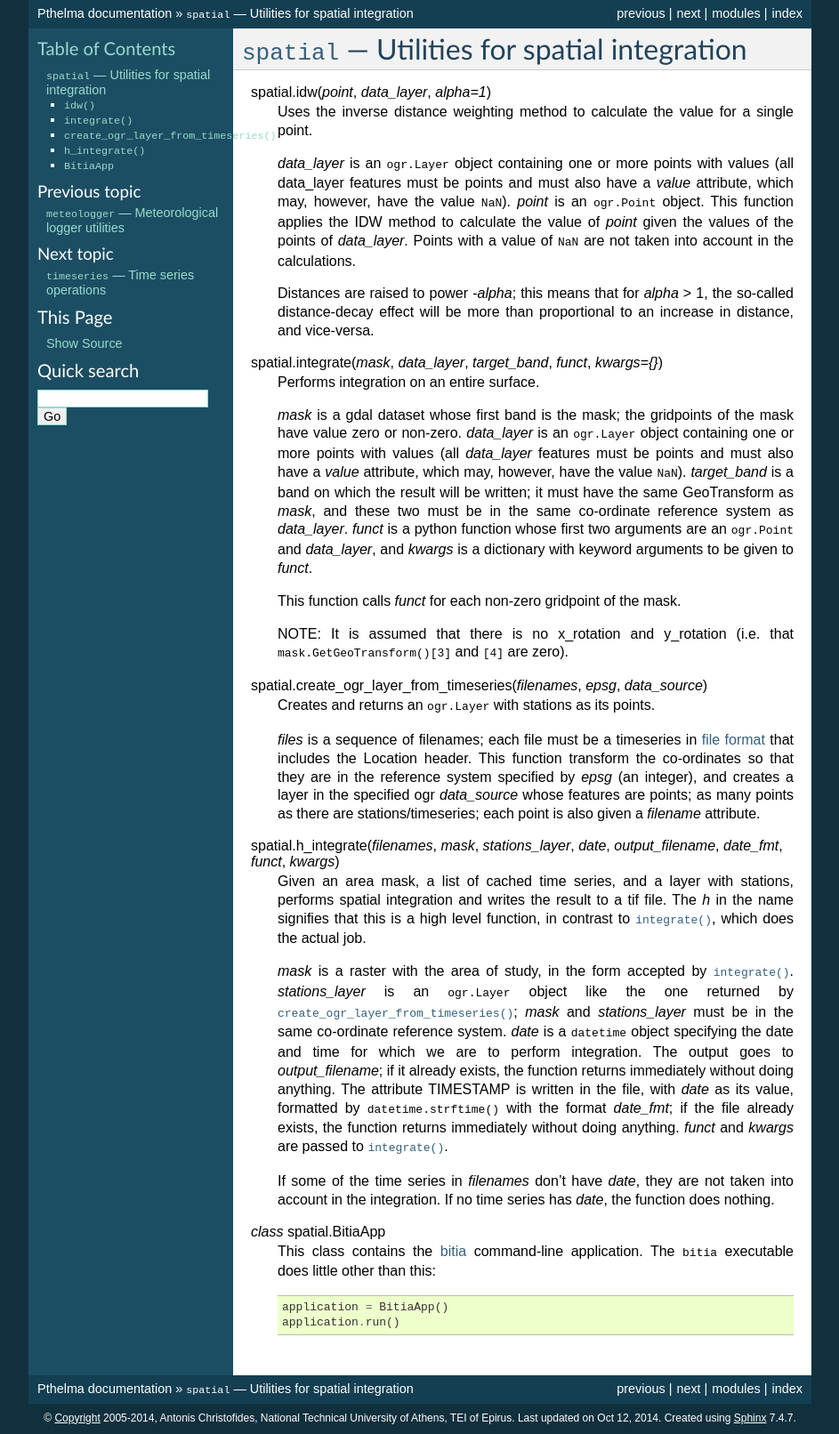
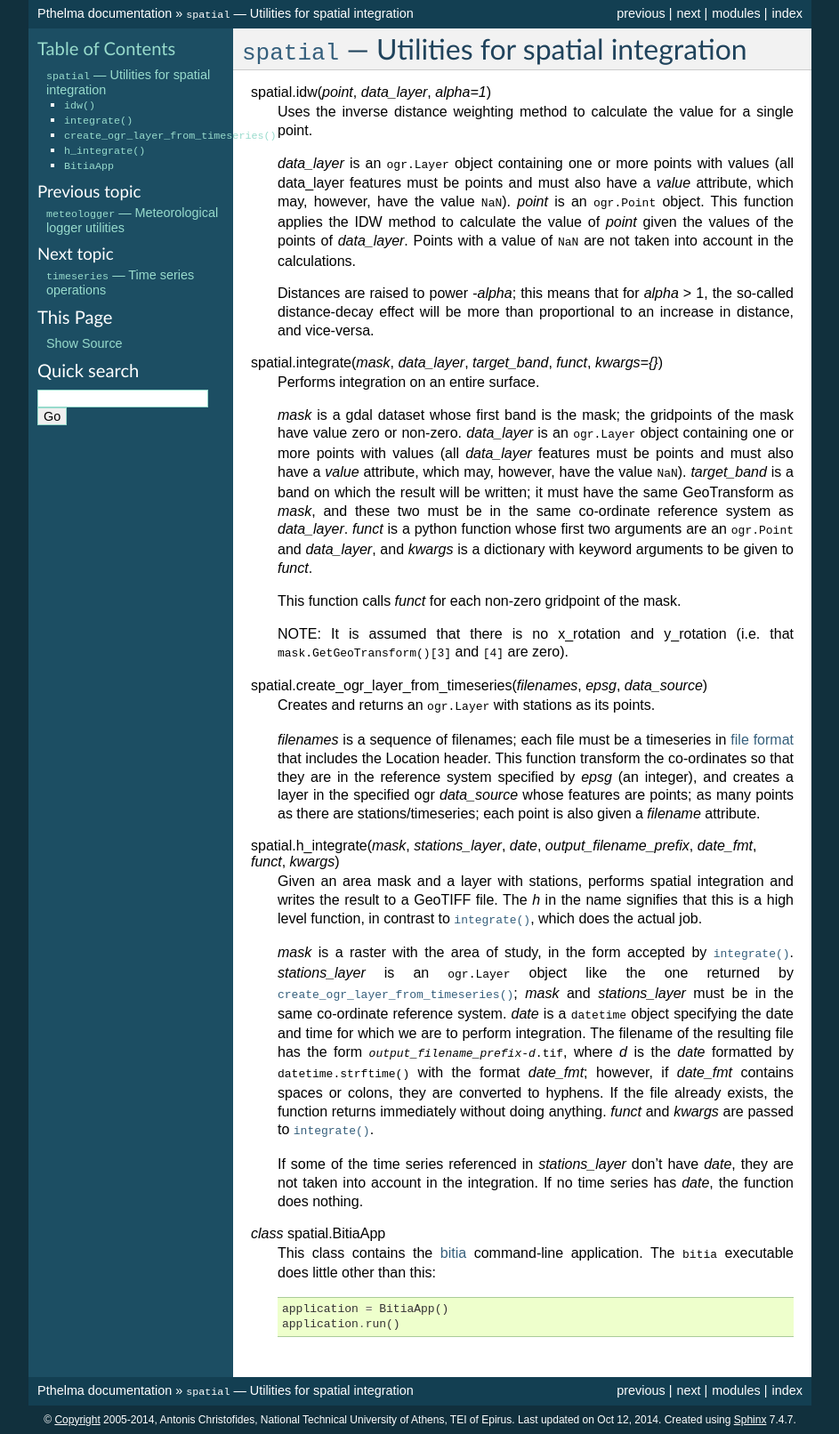
Before and after one commit to openmeteo/pthelma, a Sphinx documentation site: the page built from doc/spatial.rst, in a window 1280 px wide. Shown: the whole page at 89% size, without its empty margins (168-1111 px from the left). Built offline with Sphinx 7.4.7, drawn with Linux system fonts in a browser that asks for light colours.

Commit message:
Have bitia put timestamp in output filename
This reverts the most important change of 2cbbbf8.

```diff
--- a/doc/bitia.rst
+++ b/doc/bitia.rst
@@ -82,14 +82,11 @@ the file specified by :confval:`logfile`.  :confval:`mask` defines the
 study area, whose co-ordinates are in the reference system specified
 by :confval:`epsg`.  The output is GeoTIFF files in
 :confval:`output_dir`, prefixed with :confval:`filename_prefix`. In
-this example, the output files will be named
-:file:`C:\\Somewhere\\BitiaOutput\\rainfall-XXXX.tif`, where XXXX is
-from 0000 to 0023. 24 output files will be produced in total
-(:confval:`files_to_produce`), and the old ones will be removed.  The
-file ending in 0000 will correspond to the latest time available from
-the data; the one ending in 0001 will correspond to one time step
-before; and so on. The files will be renamed if new data becomes
-available, and missing ones will be recreated.  The integration method
+this example, the output files will be named something like
+:file:`C:\\Somewhere\\BitiaOutput\\rainfall-2014-04-29-15-00.tif`.
+Only the most recent 24 (:confval:`number_of_output_files`) output
+files will be kept, and older ones will automatically be deleted;
+these 24 files will be recreated if missing. The integration method
 will be :confval:`idw` with :confval:`alpha` = 1.  The spatial
 integration will be performed given the three time series specified in
 :confval:`files`.
@@ -130,19 +127,23 @@ General parameters
 
    Output files are GeoTIFF files placed in :confval:`output_dir` and
    having the specified :confval:`filename_prefix`. After the prefix
-   there follows a hyphen and four digits.
+   there follows a hyphen and then the date in format
+   YYYY-MM-DD-HH-mm, however some parts of the date may be missing;
+   for daily time series, the hour and minutes are missing; for
+   monthly, the date is also missing; for annual, the month is also
+   missing.
 
    These GeoTIFF files contain a single band with the calculated
    result.
 
-.. confval:: files_to_produce
+.. confval:: number_of_output_files
 
-   The number of files to produce. ``bitia`` performs spatial
+   The number of files to produce and keep. ``bitia`` performs spatial
    integration for the last available timestamp, for the last-but-one,
-   and so on, until there are :confval:`files_to_produce` files (or
-   less if the time series don't have enough records). If any files
-   already exist, they are not recalculated. Old files in excess of
-   :confval:`files_to_produce` are deleted.
+   and so on, until there are :confval:`number_of_output_files` files
+   (or less if the time series don't have enough records). If any
+   files already exist, they are not recalculated. Older files in
+   excess of :confval:`number_of_output_files` are deleted.
 
 .. confval:: method
              alpha
--- a/doc/spatial.rst
+++ b/doc/spatial.rst
@@ -53,21 +53,21 @@
    Creates and returns an :class:`ogr.Layer` with stations as its
    points.
 
-   *files* is a sequence of filenames; each file must be a timeseries
-   in :ref:`file format <fileformat>` that includes the Location
-   header.  This function transform the co-ordinates so that they are
-   in the reference system specified by *epsg* (an integer), and
-   creates a layer in the specified ogr *data_source* whose features
-   are points; as many points as there are stations/timeseries; each
-   point is also given a *filename* attribute.
+   *filenames* is a sequence of filenames; each file must be a
+   timeseries in :ref:`file format <fileformat>` that includes the
+   Location header.  This function transform the co-ordinates so that
+   they are in the reference system specified by *epsg* (an integer),
+   and creates a layer in the specified ogr *data_source* whose
+   features are points; as many points as there are
+   stations/timeseries; each point is also given a *filename*
+   attribute.
 
-.. function:: h_integrate(filenames, mask, stations_layer, date, output_filename, date_fmt, funct, kwargs)
+.. function:: h_integrate(mask, stations_layer, date, output_filename_prefix, date_fmt, funct, kwargs)
 
-   Given an area mask, a list of cached time series, and a layer with
-   stations, performs spatial integration and writes the result to a
-   tif file. The *h* in the name signifies that this is a high level
-   function, in contrast to :func:`integrate()`, which does the actual
-   job.
+   Given an area mask and a layer with stations, performs spatial
+   integration and writes the result to a GeoTIFF file. The *h* in the
+   name signifies that this is a high level function, in contrast to
+   :func:`integrate()`, which does the actual job.
 
    *mask* is a raster with the area of study, in the form accepted by
    :func:`integrate()`.  *stations_layer* is an :class:`ogr.Layer`
@@ -75,17 +75,18 @@
    :func:`create_ogr_layer_from_timeseries()`; *mask* and
    *stations_layer* must be in the same co-ordinate reference system.
    *date* is a :class:`~datetime.datetime` object specifying the date
-   and time for which we are to perform integration.  The output goes
-   to *output_filename*; if it already exists, the function returns
-   immediately without doing anything. The attribute TIMESTAMP is
-   written in the file, with *date* as its value, formatted by
-   :func:`datetime.strftime()` with the format *date_fmt*; if the file
-   already exists, the function returns immediately without doing
-   anything. *funct* and *kwargs* are passed to :func:`integrate()`.
+   and time for which we are to perform integration.  The filename of
+   the resulting file has the form
+   :samp:`{output_filename_prefix}-{d}.tif`, where *d* is the *date*
+   formatted by :func:`datetime.strftime()` with the format
+   *date_fmt*; however, if *date_fmt* contains spaces or colons, they
+   are converted to hyphens. If the file already exists, the function
+   returns immediately without doing anything. *funct* and *kwargs*
+   are passed to :func:`integrate()`.
 
-   If some of the time series in *filenames* don't have *date*, they
-   are not taken into account in the integration. If no time series
-   has *date*, the function does nothing.
+   If some of the time series referenced in *stations_layer* don't
+   have *date*, they are not taken into account in the integration. If
+   no time series has *date*, the function does nothing.
 
 .. class:: BitiaApp
 
```
Also changed, not shown: other parts of doc/bitia.rst (+1 -1 lines), 2 other files.
